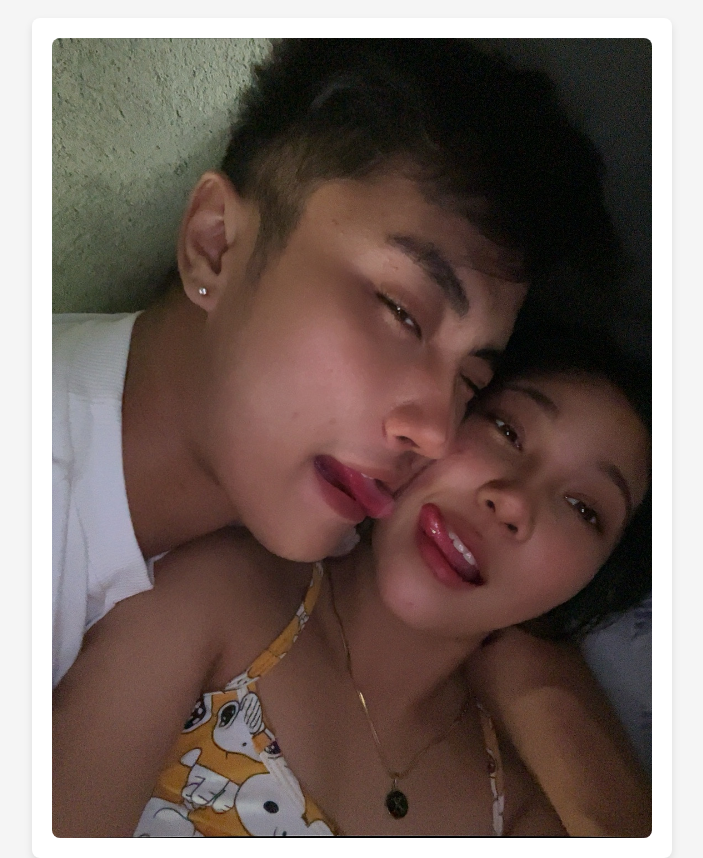
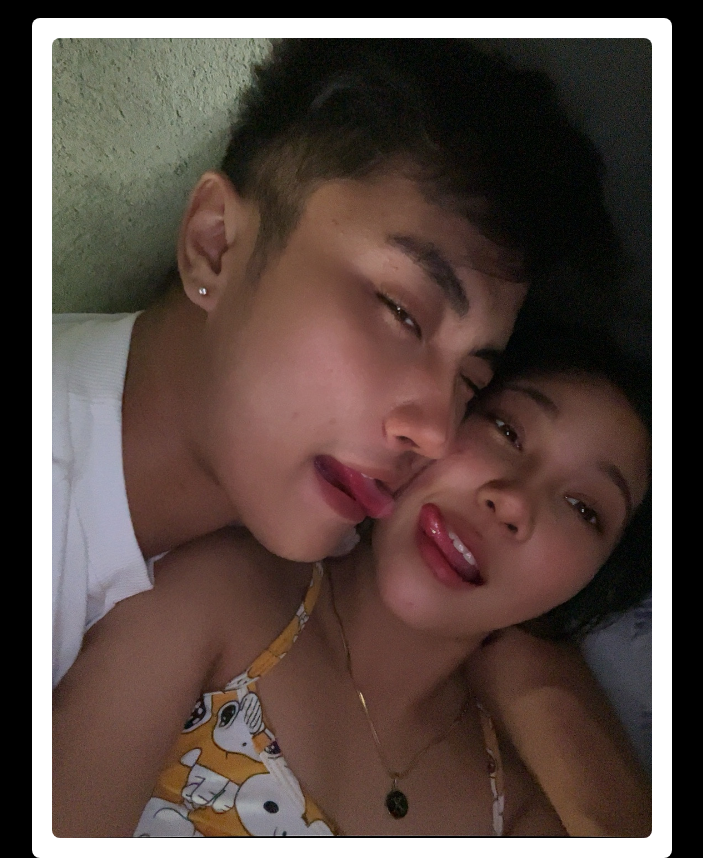
Before and after one commit to SuspectAX/qtgalleryyy, a plain HTML site: page index.html in a window 1280 px wide. Shown: the whole page, without its empty margins (288-991 px from the left). Drawn offline with Linux system fonts and the light colour scheme.

Commit message:
Update index.html

```diff
--- a/index.html
+++ b/index.html
@@ -14,13 +14,13 @@
             flex-direction: column;
             height: 100vh;
             margin: 0;
-            background-color: #f5f5f5;
+            background-color: #000;
             font-family: Arial, sans-serif;
         }
         .title {
             font-family: 'Pacifico', cursive;
             font-size: 2em;
-            color: #333;
+            color: #fff;
             margin-bottom: 20px;
         }
         .photo-container {
@@ -31,7 +31,7 @@
             max-width: 600px;
             padding: 20px;
             background-color: #fff;
-            box-shadow: 0 4px 8px rgba(0, 0, 0, 0.1);
+            box-shadow: 0 4px 8px rgba(0, 0, 0, 0.3);
             border-radius: 8px;
         }
         img {
```
